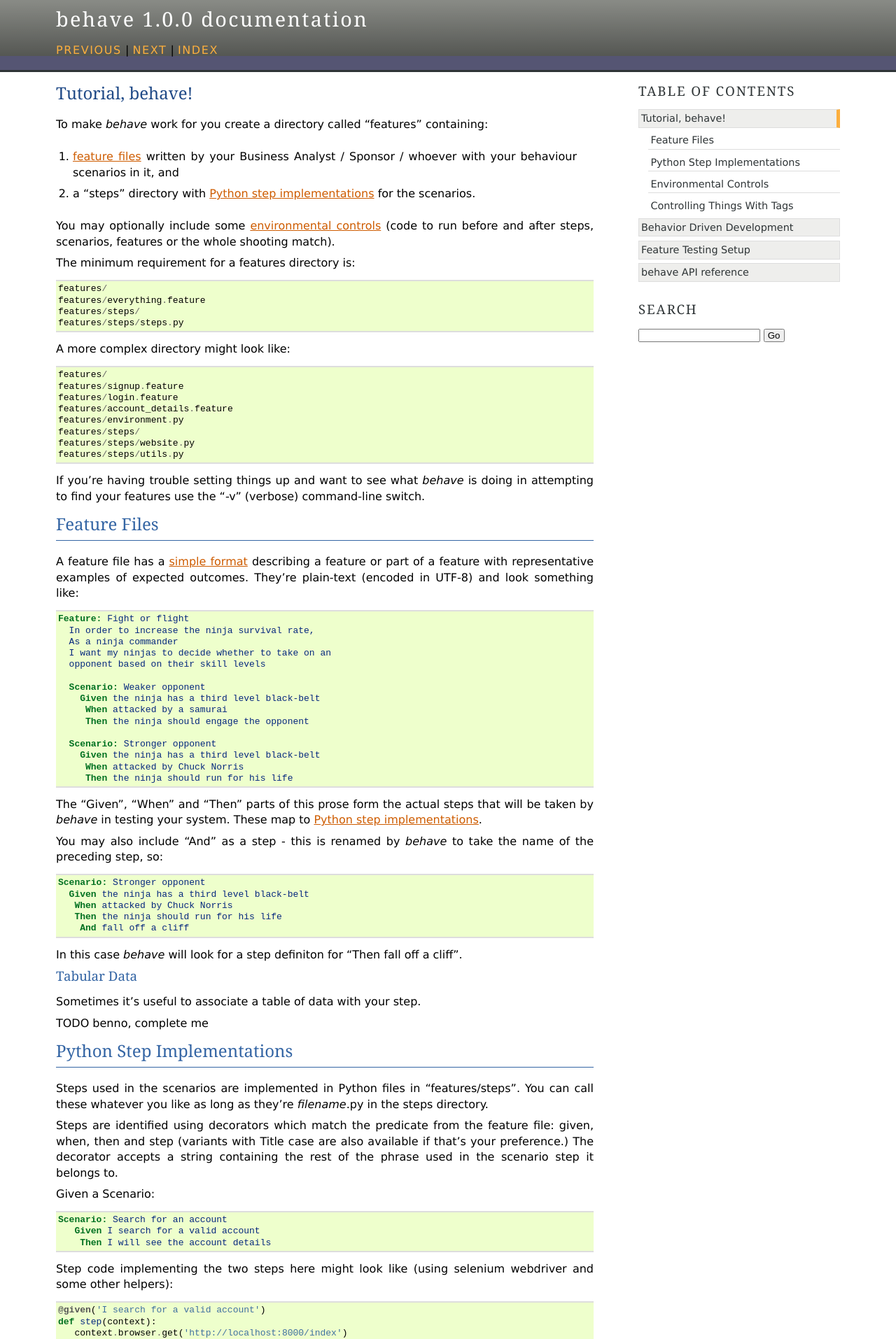
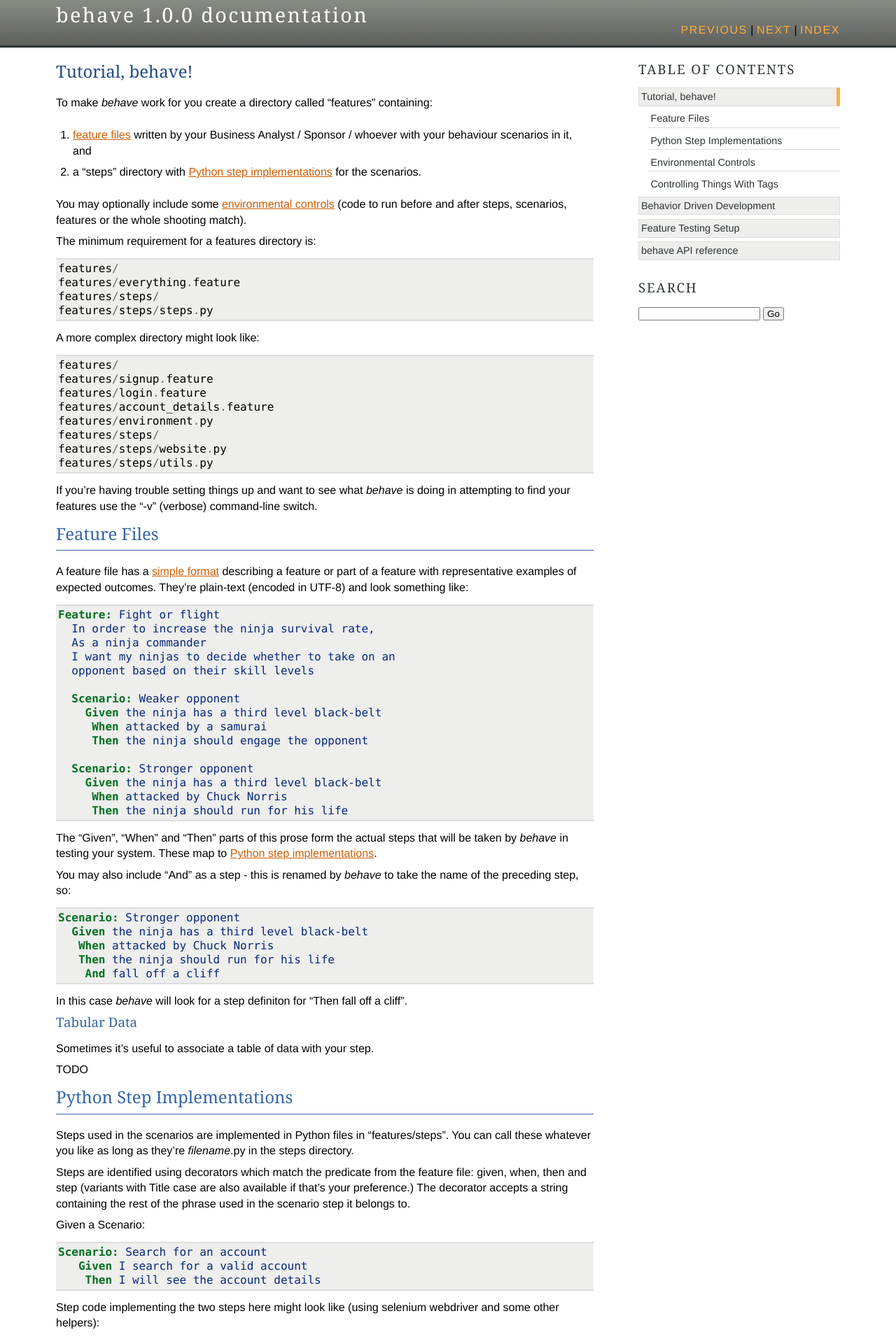
Before and after one commit to zhwei820/behave, a Sphinx documentation site: the page built from docs/tutorial.rst, in a window 1280 px wide. Shown: the top 1914 px of the page at 70% size. Built offline with Sphinx 7.4.7, drawn with Linux system fonts in a browser that asks for light colours.

Commit message:
switch to agogo for style; tweak for flavour

```diff
--- /dev/null
+++ b/docs/_static/agogo.css
@@ -0,0 +1,496 @@
+/*
+ * agogo.css_t
+ * ~~~~~~~~~~~
+ *
+ * Sphinx stylesheet -- agogo theme.
+ *
+ * :copyright: Copyright 2007-2011 by the Sphinx team, see AUTHORS.
+ * :license: BSD, see LICENSE for details.
+ *
+ */
+
+* {
+  margin: 0px;
+  padding: 0px;
+}
+
+pre {
+  font-family: "Monaco", "Andale Mono", "Courier", monospace;
+}
+
+body {
+  font-family: "Helvetica", "Arial", sans-serif;
+  /* line-height: 1.1em; */
+  line-height: 1.4em;
+  color: black;
+  background-color: #eeeeec;
+}
+
+
+/* Page layout */
+
+div.header, div.content, div.footer {
+  width: 70em;
+  margin-left: auto;
+  margin-right: auto;
+}
+
+div.header-wrapper {
+  background: url(bgtop.png) top left repeat-x;
+  border-bottom: 3px solid #2e3436;
+}
+
+
+/* Default body styles */
+a {
+  color: #ce5c00;
+}
+
+div.bodywrapper a, div.footer a {
+  text-decoration: underline;
+}
+
+.clearer {
+  clear: both;
+}
+
+.left {
+  float: left;
+}
+
+.right {
+  float: right;
+}
+
+.line-block {
+    display: block;
+    margin-top: 1em;
+    margin-bottom: 1em;
+}
+
+.line-block .line-block {
+    margin-top: 0;
+    margin-bottom: 0;
+    margin-left: 1.5em;
+}
+
+h1, h2, h3, h4 {
+  font-family: "Georgia", "Times New Roman", serif;
+  font-weight: normal;
+  color: #3465a4;
+  margin-bottom: .8em;
+}
+
+h1 {
+  color: #204a87;
+}
+
+h2 {
+  padding-bottom: .5em;
+  border-bottom: 1px solid #3465a4;
+}
+
+a.headerlink {
+  visibility: hidden;
+  color: #dddddd;
+  padding-left: .3em;
+}
+
+h1:hover > a.headerlink,
+h2:hover > a.headerlink,
+h3:hover > a.headerlink,
+h4:hover > a.headerlink,
+h5:hover > a.headerlink,
+h6:hover > a.headerlink,
+dt:hover > a.headerlink {
+  visibility: visible;
+}
+
+img {
+  border: 0;
+}
+
+div.admonition {
+  margin-top: 10px;
+  margin-bottom: 10px;
+  padding: 2px 7px 1px 7px;
+  border-left: 0.2em solid black;
+}
+
+p.admonition-title {
+  margin: 0px 10px 5px 0px;
+  font-weight: bold;
+}
+
+dt:target, .highlighted {
+  background-color: #fbe54e;
+}
+
+/* Header */
+
+div.header {
+  padding-top: 10px;
+  padding-bottom: 10px;
+}
+
+div.header .headertitle {
+  font-family: "Georgia", "Times New Roman", serif;
+  /* font-family: "Georgia", "Times New Roman", serif; */
+  font-weight: normal;
+  font-size: 180%;
+  letter-spacing: .08em;
+  /*
+  margin-bottom: .8em;
+  */
+}
+
+div.header .headertitle a {
+  color: white;
+}
+
+div.header div.rel {
+  text-align: right;
+/*
+  margin-top: 1em;
+*/
+}
+
+div.header div.rel a {
+  color: #fcaf3e;
+  letter-spacing: .1em;
+  text-transform: uppercase;
+}
+
+p.logo {
+    float: right;
+}
+
+img.logo {
+    border: 0;
+}
+
+
+/* Content */
+div.content-wrapper {
+  background-color: white;
+  padding-top: 20px;
+  padding-bottom: 20px;
+}
+
+div.document {
+  width: 50em;
+  float: left;
+}
+
+div.body {
+  padding-right: 2em;
+  /* text-align: justify; */
+}
+
+div.document h1 {
+  line-height: 120%;
+}
+
+div.document ul {
+  margin: 1.5em;
+  list-style-type: square;
+}
+
+div.document dd {
+  margin-left: 1.2em;
+  margin-top: .4em;
+  margin-bottom: 1em;
+}
+
+div.document .section {
+  margin-top: 1.7em;
+}
+div.document .section:first-child {
+  margin-top: 0px;
+}
+
+div.document div.highlight-python, div.document div.highlight {
+  padding: 3px;
+  background-color: #eeeeec;
+  border-top: 2px solid #dddddd;
+  border-bottom: 2px solid #dddddd;
+  margin-top: .8em;
+  margin-bottom: .8em;
+}
+
+div.document div.highlight-python div.highlight {
+  background: none;
+  border: none;
+  margin: 0px;
+}
+
+div.document h2 {
+  margin-top: .7em;
+}
+
+div.document p {
+  margin-bottom: .5em;
+}
+
+div.document dl dd {
+  margin-top: 0px;
+  margin-bottom: 0px;
+}
+
+div.document dl dd p:last-child {
+  margin-bottom: 0px;
+}
+
+div.document dl.class > dt {
+  text-indent: -5em;
+  margin-left: 5em;
+}
+
+
+div.document li.toctree-l1 {
+  margin-bottom: 1em;
+}
+
+div.document .descname {
+  font-weight: bold;
+}
+
+div.document .docutils.literal {
+  background-color: #eeeeec;
+  padding: 1px;
+}
+
+div.document .docutils.xref.literal {
+  background-color: transparent;
+  padding: 0px;
+}
+
+div.document blockquote {
+  margin: 1em;
+}
+
+div.document ol {
+  margin: 1.5em;
+}
+
+
+/* Sidebar */
+
+div.sidebar {
+  width: 20em;
+  float: right;
+  font-size: .9em;
+}
+
+div.sidebar a, div.header a {
+  text-decoration: none;
+}
+
+div.sidebar a:hover, div.header a:hover {
+  text-decoration: underline;
+}
+
+div.sidebar h3 {
+  color: #2e3436;
+  text-transform: uppercase;
+  font-size: 130%;
+  letter-spacing: .1em;
+}
+
+div.sidebar ul {
+  list-style-type: none;
+}
+
+div.sidebar li.toctree-l1 a {
+  display: block;
+  padding: 1px;
+  border: 1px solid #dddddd;
+  background-color: #eeeeec;
+  margin-bottom: .4em;
+  padding-left: 3px;
+  color: #2e3436;
+}
+
+div.sidebar li.toctree-l2 a {
+  background-color: transparent;
+  border: none;
+  margin-left: 1em;
+  border-bottom: 1px solid #dddddd;
+}
+
+div.sidebar li.toctree-l3 a {
+  background-color: transparent;
+  border: none;
+  margin-left: 2em;
+  border-bottom: 1px solid #dddddd;
+}
+
+div.sidebar li.toctree-l2:last-child a {
+  border-bottom: none;
+}
+
+div.sidebar li.toctree-l1.current a {
+  border-right: 5px solid #fcaf3e;
+}
+
+div.sidebar li.toctree-l1.current li.toctree-l2 a {
+  border-right: none;
+}
+
+div.sidebar input[type="text"] {
+  width: 170px;
+}
+
+div.sidebar input[type="submit"] {
+  width: 30px;
+}
+
+
+/* Footer */
+
+div.footer-wrapper {
+  background: url(bgfooter.png) top left repeat-x;
+  border-top: 4px solid #babdb6;
+  padding-top: 10px;
+  padding-bottom: 10px;
+  min-height: 80px;
+}
+
+div.footer, div.footer a {
+  color: #888a85;
+}
+
+div.footer .right {
+  text-align: right;
+}
+
+div.footer .left {
+  text-transform: uppercase;
+}
+
+
+/* Styles copied from basic theme */
+
+img.align-left, .figure.align-left, object.align-left {
+    clear: left;
+    float: left;
+    margin-right: 1em;
+}
+
+img.align-right, .figure.align-right, object.align-right {
+    clear: right;
+    float: right;
+    margin-left: 1em;
+}
+
+img.align-center, .figure.align-center, object.align-center {
+  display: block;
+  margin-left: auto;
+  margin-right: auto;
+}
+
+.align-left {
+    text-align: left;
+}
+
+.align-center {
+    text-align: center;
+}
+
+.align-right {
+    text-align: right;
+}
+
+/* -- search page ----------------------------------------------------------- */
+
+ul.search {
+    margin: 10px 0 0 20px;
+    padding: 0;
+}
+
+ul.search li {
+    padding: 5px 0 5px 20px;
+    background-image: url(file.png);
+    background-repeat: no-repeat;
+    background-position: 0 7px;
+}
+
+ul.search li a {
+    font-weight: bold;
+}
+
+ul.search li div.context {
+    color: #888;
+    margin: 2px 0 0 30px;
+    text-align: left;
+}
+
+ul.keywordmatches li.goodmatch a {
+    font-weight: bold;
+}
+
+/* -- index page ------------------------------------------------------------ */
+
+table.contentstable {
+    width: 90%;
+}
+
+table.contentstable p.biglink {
+    line-height: 150%;
+}
+
+a.biglink {
+    font-size: 1.3em;
+}
+
+span.linkdescr {
+    font-style: italic;
+    padding-top: 5px;
+    font-size: 90%;
+}
+
+/* -- general index --------------------------------------------------------- */
+
+table.indextable td {
+    text-align: left;
+    vertical-align: top;
+}
+
+table.indextable dl, table.indextable dd {
+    margin-top: 0;
+    margin-bottom: 0;
+}
+
+table.indextable tr.pcap {
+    height: 10px;
+}
+
+table.indextable tr.cap {
+    margin-top: 10px;
+    background-color: #f2f2f2;
+}
+
+img.toggler {
+    margin-right: 3px;
+    margin-top: 3px;
+    cursor: pointer;
+}
+
+/* -- viewcode extension ---------------------------------------------------- */
+
+.viewcode-link {
+    float: right;
+}
+
+.viewcode-back {
+    float: right;
+    font-family:: "Ubuntu", sans-serif;
+}
+
+div.viewcode-block:target {
+    margin: -1px -3px;
+    padding: 0 3px;
+    background-color: #f4debf;
+    border-top: 1px solid #ac9;
+    border-bottom: 1px solid #ac9;
+}
--- a/docs/conf.py
+++ b/docs/conf.py
@@ -99,7 +99,6 @@
 # documentation.
 
 # agogo options:
-# bodyfont (CSS font family): Font for normal text.
 # headerfont (CSS font family): Font for headings.
 # pagewidth (CSS length): Width of the page content, default 70em.
 # documentwidth (CSS length): Width of the document (without sidebar), default 50em.
@@ -112,8 +111,9 @@
 # headerlinkcolor (CSS color): Color for the backreference link in headings.
 # textalign (CSS text-align value): Text alignment for the body, default is justify.
 
-#html_theme_options = {}
-
+#html_theme_options = {
+ #'bodyfont': '"Ubuntu", sans-serif', # (CSS font family): Font for normal text.
+#}
 
 # Add any paths that contain custom themes here, relative to this directory.
 #html_theme_path = []
--- a/docs/tutorial.rst
+++ b/docs/tutorial.rst
@@ -91,8 +91,7 @@
 
 Sometimes it's useful to associate a table of data with your step.
 
-
-TODO benno, complete me
+TODO
 
 
 Python Step Implementations
```
